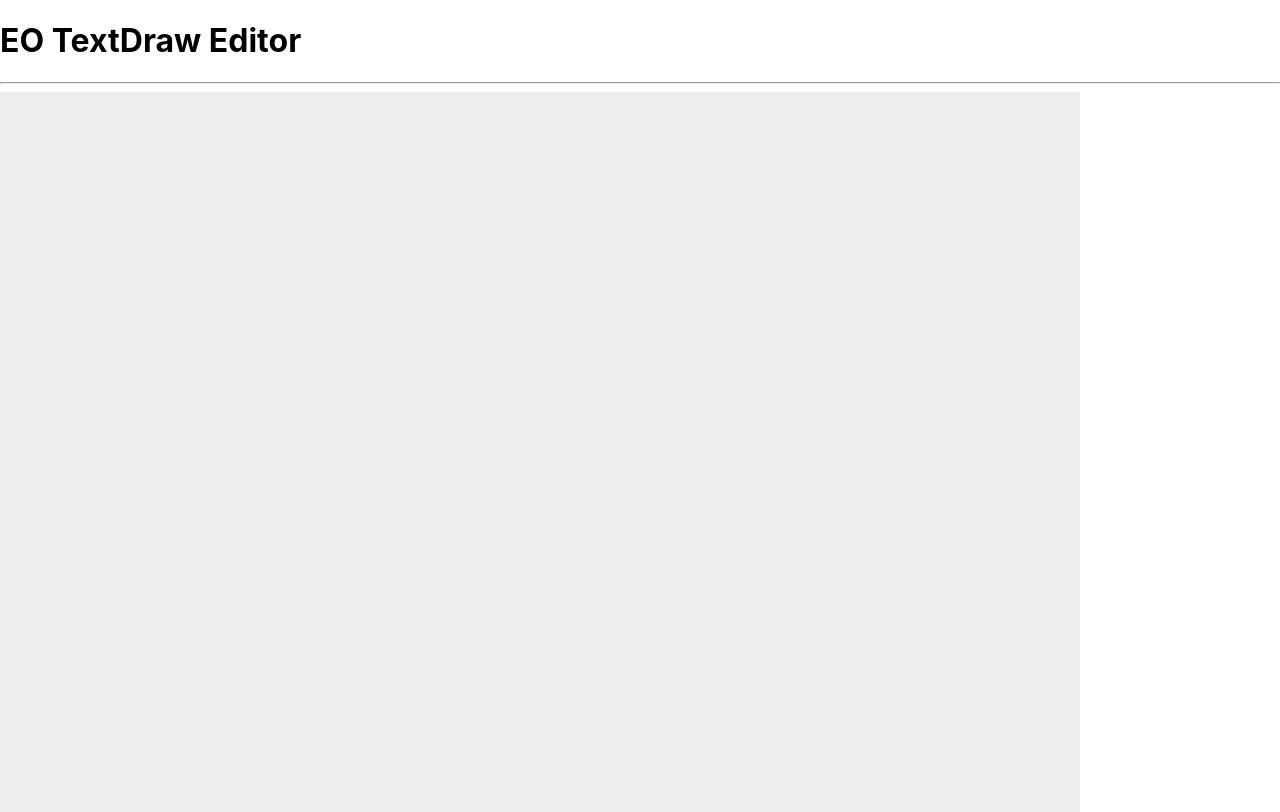
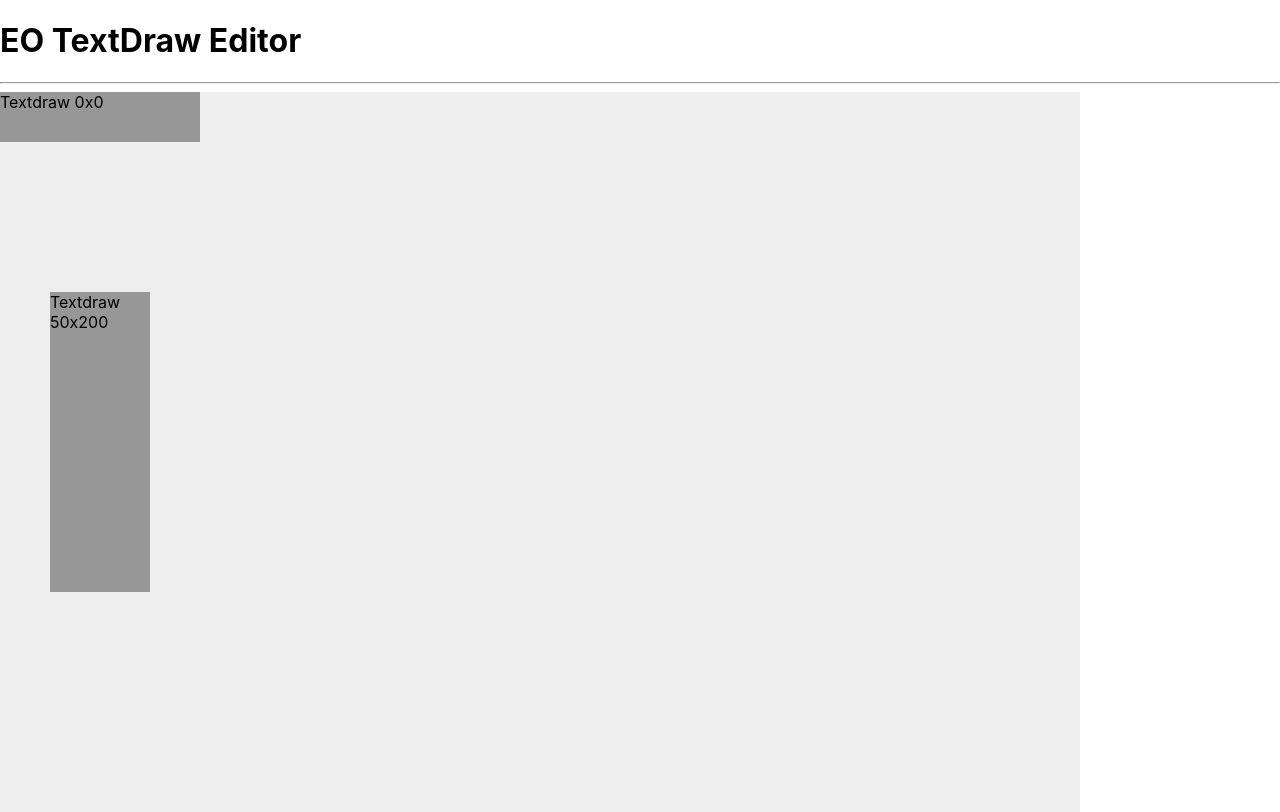
Before and after one commit to eoussama/eo-textdraw-editor, a Next.js app: page / in a window 1280 px wide. Built offline with nearby package versions, Linux system fonts and the light colour scheme.

Commit message:
🧱 Draggable elements, #46

```diff
--- a/components/board/Board.module.css
+++ /dev/null
@@ -1,3 +0,0 @@
-.board {
-  background-color: rgb(238, 238, 238);
-}
--- /dev/null
+++ b/components/board/Board.module.scss
@@ -0,0 +1,10 @@
+.board {
+  background-color: rgb(238, 238, 238);
+
+  &__container {
+    position: relative;
+
+    width: 100%;
+    height: 100%;
+  }
+}
--- a/components/board/Board.tsx
+++ b/components/board/Board.tsx
@@ -1,5 +1,5 @@
-import { useEffect, useState } from 'react';
-import styles from './Board.module.css'
+import { useEffect, useRef, useState } from 'react';
+import styles from './Board.module.scss'
 
 import { Board } from '../../utils/models/board';
 import { Layer } from '../../utils/models/layer';
@@ -9,25 +9,28 @@ import TextDrawComponent from '../element/TextDraw';
 
 
 export default function BoardComponent(props: { board: Board }) {
+  const elementRef = useRef<any>();
   const [board] = useState(props.board);
+  const [elements, setElements] = useState<Array<TextDraw>>([]);
 
   useEffect(() => {
     const layer1 = new Layer();
-    const element1 = new TextDraw({ width: 50, height: 50 });
-    const element2 = new TextDraw({ x: 200, y: 200, width: 100, height: 40 });
-
+    const element1 = new TextDraw({ width: 200, height: 50 });
+    const element2 = new TextDraw({ x: 50, y: 200, width: 100, height: 300 });
     if (board.layers.length == 0) {
       layer1.textdraws.push(element2);
       layer1.textdraws.push(element1);
       board.layers.push(layer1);
       console.log('init', board);
+
+      setElements(board.layers.flatMap(e => e.textdraws));
     }
   }, [board.id]);
 
   return (
     <div className={styles.board} style={{ width: board.width, height: board.height }}>
-      <div className={styles.board__container}>
-        {board.layers.flatMap(e => e.textdraws).map(e => <TextDrawComponent key={e.id} textdraw={e} />)}
+      <div className={styles.board__container} ref={elementRef}>
+        {elements.map(e => <TextDrawComponent key={e.id} textdraw={e} parentRef={elementRef} />)}
       </div>
     </div>
   )
--- a/components/element/TextDraw.module.css
+++ /dev/null
@@ -1,4 +0,0 @@
-.textdraw {
-  /* position: relative; */
-  background-color: rgba(0, 0, 0, 0.37);
-}
--- /dev/null
+++ b/components/element/TextDraw.module.scss
@@ -0,0 +1,6 @@
+.textdraw {
+  cursor: grab;
+  user-select: none;
+  position: absolute;
+  background-color: rgba(0, 0, 0, 0.37);
+}
--- a/components/element/TextDraw.tsx
+++ b/components/element/TextDraw.tsx
@@ -1,17 +1,48 @@
-import { useState } from 'react';
-import styles from './TextDraw.module.css'
+import { MutableRefObject, useEffect, useState } from 'react';
+import Draggable from 'react-draggable';
+
+import styles from './TextDraw.module.scss'
 
 import { TextDraw } from '../../utils/models/textdraw';
 
 
-export default function TextDrawComponent(props: { textdraw: TextDraw }) {
-  const [textdraw] = useState(props.textdraw);
+export default function TextDrawComponent(props: { textdraw: TextDraw, parentRef: MutableRefObject<HTMLDivElement> }) {
+  const [textdraw, setTextdraw] = useState(props.textdraw);
+
+  const [minX, setMinX] = useState(0);
+  const [maxX, setMaxX] = useState(0);
+  const [minY, setMinY] = useState(0);
+  const [maxY, setMaxY] = useState(0);
+
+  const handleDrag = (_: MouseEvent, e: any) => {
+    textdraw.x = e.x;
+    textdraw.y = e.y;
+
+    setTextdraw(new TextDraw(textdraw));
+  }
+
+  useEffect(() => {
+    const bounds = props.parentRef.current.getBoundingClientRect();
+
+    setMinX(bounds.x);
+    setMaxX(bounds.width - textdraw.width);
+    setMinY(0);
+    setMaxY(bounds.height - textdraw.height);
+    console.log({ bounds });
+  }, [textdraw.height, textdraw.width]);
+
   return (
-    <div
-      className={styles.textdraw}
-      style={{ width: textdraw.width, height: textdraw.height }}
+    <Draggable
+      onDrag={handleDrag}
+      defaultPosition={{ x: textdraw.x, y: textdraw.y }}
+      bounds={{ left: minX, right: maxX, top: minY, bottom: maxY }}
     >
-      Textdraw 1
-    </div>
+      <div
+        className={styles.textdraw}
+        style={{ width: textdraw.width, height: textdraw.height }}
+      >
+        Textdraw {textdraw.x}x{textdraw.y}
+      </div>
+    </Draggable>
   )
 }
--- a/package.json
+++ b/package.json
@@ -12,6 +12,8 @@
     "next": "^13.4.19",
     "react": "^18.2.0",
     "react-dom": "^18.2.0",
+    "react-draggable": "^4.4.5",
+    "sass": "^1.66.1",
     "uuid": "^9.0.0"
   },
   "devDependencies": {
--- a/pages/_app.tsx
+++ b/pages/_app.tsx
@@ -1,4 +1,4 @@
-import '../styles/globals.css'
+import '../styles/globals.scss'
 import type { AppProps } from 'next/app'
 
 function MyApp({ Component, pageProps }: AppProps) {
--- a/pages/home/Home.tsx
+++ b/pages/home/Home.tsx
@@ -1,4 +1,4 @@
-import styles from './Home.module.css'
+import styles from './Home.module.scss'
 import { Board } from '../../utils/models/board'
 import BoardComponent from '../../components/board/Board'
 
```
Also changed, not shown: pages/home/Home.module.css (deleted), pages/home/Home.module.scss (added), styles/globals.scss (renamed from styles/globals.css), 2 other files (tests, documents, lock files or other folders).
